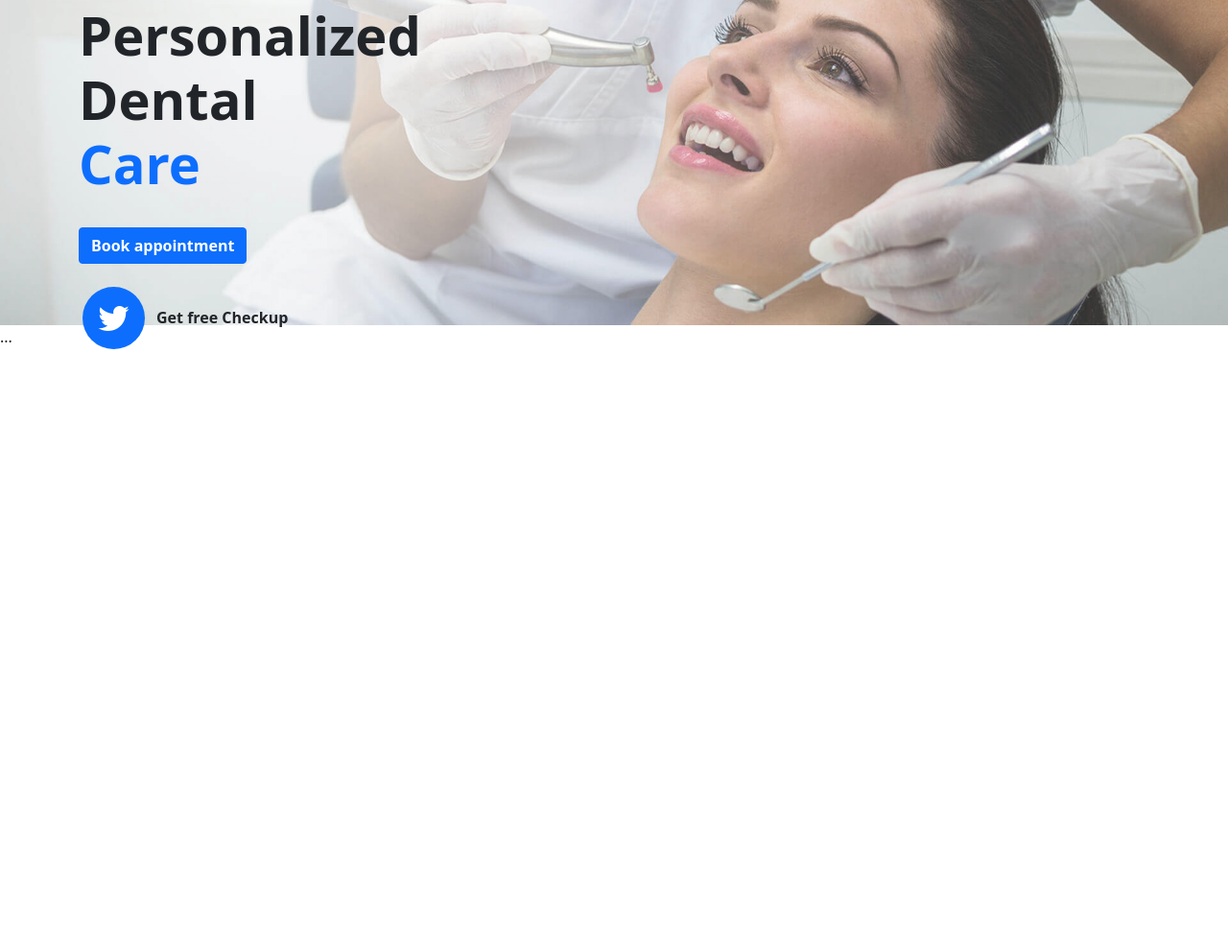
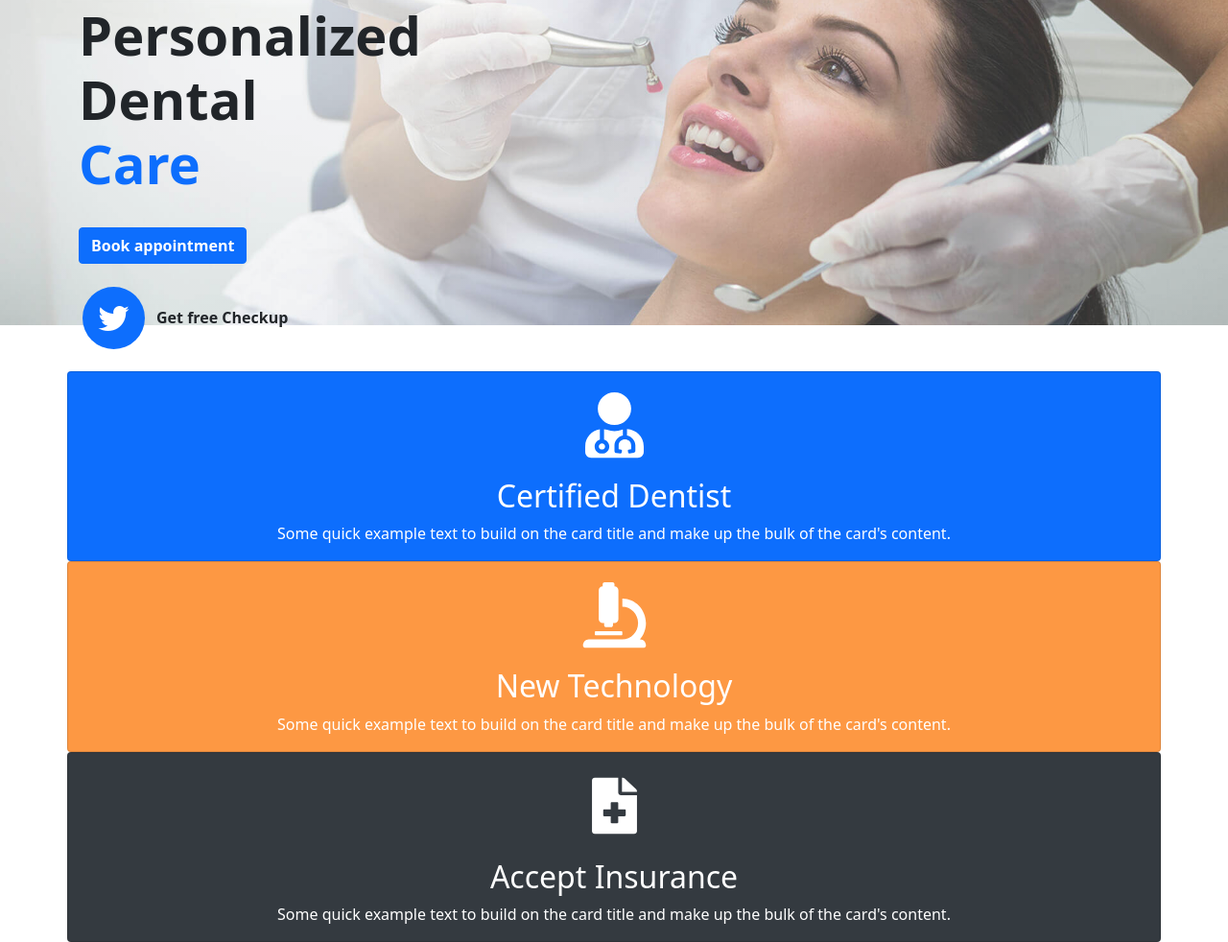
Before and after one commit to Majus1/Dental-medicine-page_template, a website: page index.html in a window 1280 px wide. Shown: the part 457-1439 px from the top of the page at 96% size. Before the commit the page ends 821 px from the top, so only its background shows below. Drawn offline with nearby package versions, Linux system fonts and the light colour scheme.

Commit message:
our-features section development

```diff
--- a/index.html
+++ b/index.html
@@ -18,7 +18,8 @@
 
     <!-- ::::: Top header navigation ::::: -->
     <nav class="bg-light" id="top-header">
-        <nav class="container-lg navbar-light bg-light d-flex flex-column flex-lg-row justify-content-between align-items-center py-3">
+        <nav
+            class="container-lg navbar-light bg-light d-flex flex-column flex-lg-row justify-content-between align-items-center py-3">
 
             <div id="meta-tag-zone" class="d-flex flex-column flex-md-row justify-content-center">
                 <!-- Location-tag -->
@@ -165,9 +166,11 @@
                 <i class="bi bi-hash text-primary"></i>
                 <small>Keeping Teeth Clean</small>
             </div>
-            <h1 class="display-4 fw-bold text-center text-sm-start mt-3 mt-sm-4 col-sm-6 col-md-3">Personalized Dental <span class="text-primary">Care</span></h1>
+            <h1 class="display-4 fw-bold text-center text-sm-start mt-3 mt-sm-4 col-sm-6 col-md-3">Personalized Dental
+                <span class="text-primary">Care</span></h1>
             <button type="button" class="btn btn-primary fw-bold mt-3 mt-sm-4">Book appointment</button>
-            <div class="free-checkup d-flex justify-content-center align-items-center justify-content-sm-start mt-3 mt-sm-4">
+            <div
+                class="free-checkup d-flex justify-content-center align-items-center justify-content-sm-start mt-3 mt-sm-4">
                 <div class="big-badge">
                     <i class="bi bi-twitter"></i>
                 </div>
@@ -178,7 +181,37 @@
     <!-- ::::: Hero image ::::: -->
 
     <!-- ::::: Our features ::::: -->
-    ...
+    <div class="container-lg pt-5" id="our-features">
+        <div class="row">
+            <div class="d-flex flex-column align-items-center card bg-primary text-center col-12 pt-3"
+                id="card-feature-1">
+                <img src="assets/icons/doctor-fill-1.svg" class="card-img-top" alt="certified dentist">
+                <div class="card-body text-center">
+                    <h2 class="card-title text-white">Certified Dentist</h2>
+                    <p class="card-text text-white">Some quick example text to build on the card title and make up the bulk of the
+                        card's content.</p>
+                </div>
+            </div>
+            <div class="d-flex flex-column align-items-center card text-center col-12 pt-3"
+                id="card-feature-2">
+                <img src="assets/icons/microscope-solid-1.svg" class="card-img-top" alt="certified dentist">
+                <div class="card-body text-center">
+                    <h2 class="card-title text-white">New Technology</h2>
+                    <p class="card-text text-white">Some quick example text to build on the card title and make up the bulk of the
+                        card's content.</p>
+                </div>
+            </div>
+            <div class="d-flex flex-column align-items-center card text-center col-12 pt-3"
+                id="card-feature-3">
+                <img src="assets/icons/file-medical-solid-11.svg" class="card-img-top" alt="certified dentist">
+                <div class="card-body text-center">
+                    <h2 class="card-title text-white">Accept Insurance</h2>
+                    <p class="card-text text-white">Some quick example text to build on the card title and make up the bulk of the
+                        card's content.</p>
+                </div>
+            </div>
+        </div>
+    </div>
     <!-- ::::: Our features ::::: -->
 
     <script src="node_modules/bootstrap/dist/js/bootstrap.js"></script>
--- a/scss-&-css/main.scss
+++ b/scss-&-css/main.scss
@@ -69,3 +69,23 @@
         }
 }
 // <!-- ::::: Hero image ::::: -->
+
+// <!-- ::::: Our features ::::: -->
+#card-feature-1 {
+    img {
+        width: 75px;
+    }
+}
+#card-feature-2 {
+    background-color: $orange-400;
+    img {
+        width: 75px;
+    }
+}
+#card-feature-3 {
+    background-color: $gray-800;
+    img {
+        width: 75px;
+    }
+}
+// <!-- ::::: Our features ::::: -->
```
Also changed, not shown: assets/icons/doctor-fill-1.svg (added), assets/icons/file-medical-solid-11.svg (added), assets/icons/microscope-solid-1.svg (added), scss-&-css/main.css, 1 other file.
